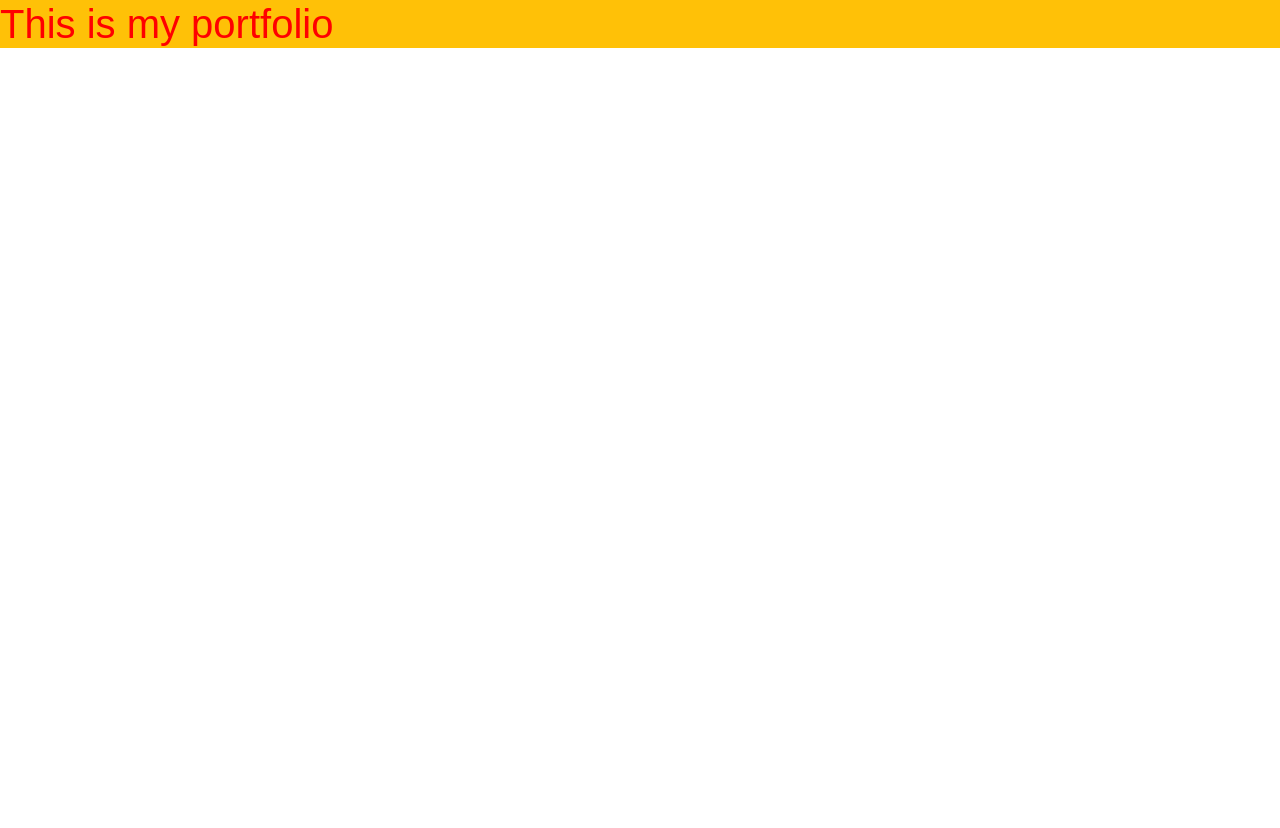
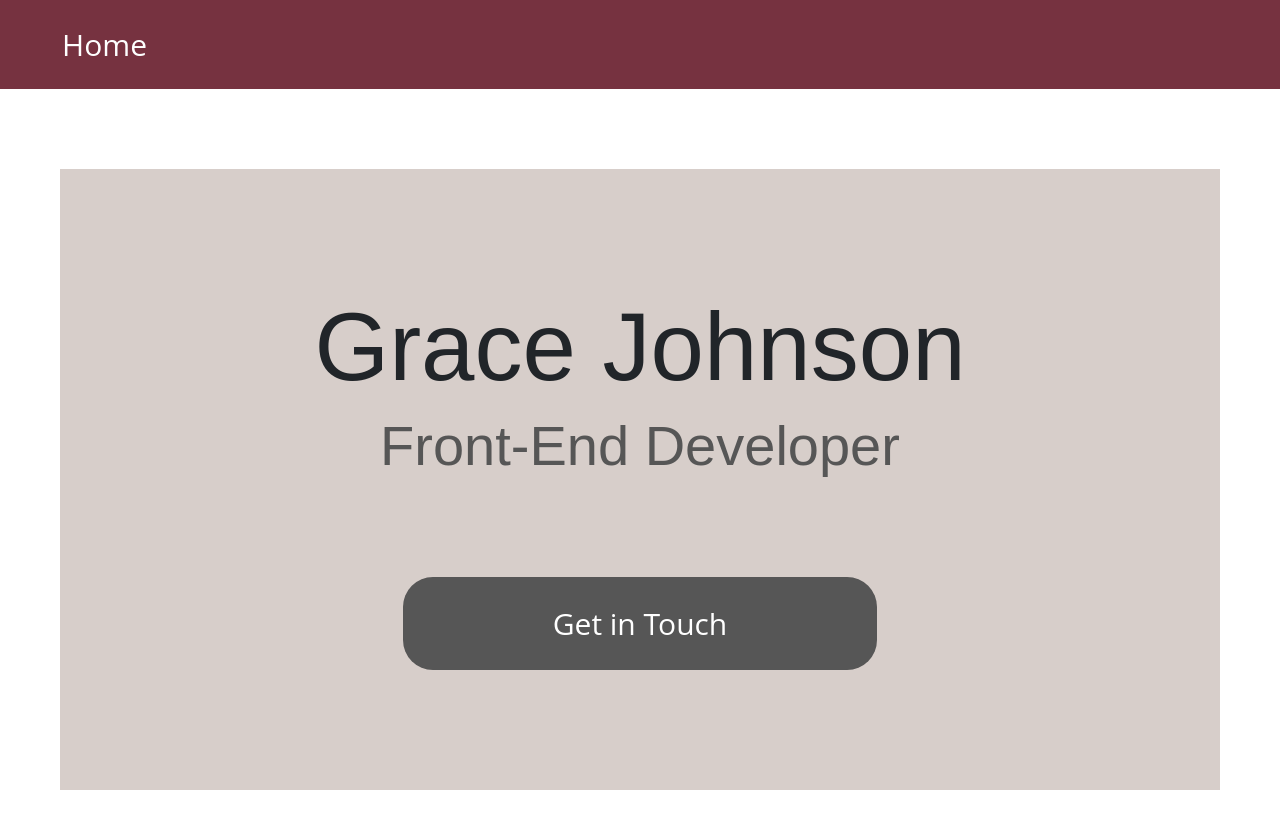
Before and after one commit to GraceJ0105/My-Portfolio, a plain HTML site: page index.html in a window 1280 px wide. Before the commit the page ends 800 px from the top, so only its background shows below. Drawn offline with nearby package versions, Linux system fonts and the light colour scheme.

Commit message:
Updates to hero

```diff
--- a/index.html
+++ b/index.html
@@ -12,7 +12,7 @@
     />
     <link rel="stylesheet" href="/styles/portfolio.css" />
     <script
-      src="https://kit.fontawesome.com/717f48c859.js"
+      src="https://kit.fontawesome.com/7855727ffc.js"
       crossorigin="anonymous"
     ></script>
     <script
@@ -23,6 +23,11 @@
     <title>Grace Johnson - Front-End Developer</title>
   </head>
   <body>
-    <h1 class="bg-warning">This is my portfolio</h1>
+    <div class="nav-bar"><div class="nav-bar-text">Home</div></div>
+    <div class="hero">
+      <h1>Grace Johnson</h1>
+      <h2>Front-End Developer</h2>
+      <div><a href="#" class="btn contact-button">Get in Touch</a></div>
+    </div>
   </body>
 </html>
--- a/styles/portfolio.css
+++ b/styles/portfolio.css
@@ -1,4 +1,50 @@
+:root {
+  --primary-background-colour: #d7ceca;
+  --secondary-background-colour: #763240;
+  --button-colour: #565656;
+  --primary-text-colour: #565656;
+  --heading-font-family: "Livvic", sans-serif;
+  --text-font-family: "Open Sans", sans-serif;
+}
+
 h1 {
-  color: red;
-  font-family: "Poppins", sans-serif;
+  font-family: var(--heading-font-family);
+  font-weight: 500;
+  font-size: 96px;
 }
+
+h2 {
+  font-family: var(--heading-font-family);
+  color: var(--primary-text-colour);
+  font-size: 56px;
+  font-weight: 400;
+}
+.nav-bar {
+  background-color: var(--secondary-background-colour);
+  padding: 2px;
+  color: white;
+}
+
+.nav-bar-text {
+  margin: 20px 60px;
+  font-size: 30px;
+  font-family: var(--text-font-family);
+  font-weight: 400;
+}
+.hero {
+  text-align: center;
+  background-color: var(--primary-background-colour);
+  margin: 80px 60px;
+  padding: 120px;
+}
+
+.contact-button {
+  color: white;
+  background-color: var(--button-colour);
+  font-family: var(--text-font-family);
+  font-size: 30px;
+  font-weight: 400;
+  border-radius: 30px;
+  margin-top: 90px;
+  padding: 23px 149px;
+}
```
